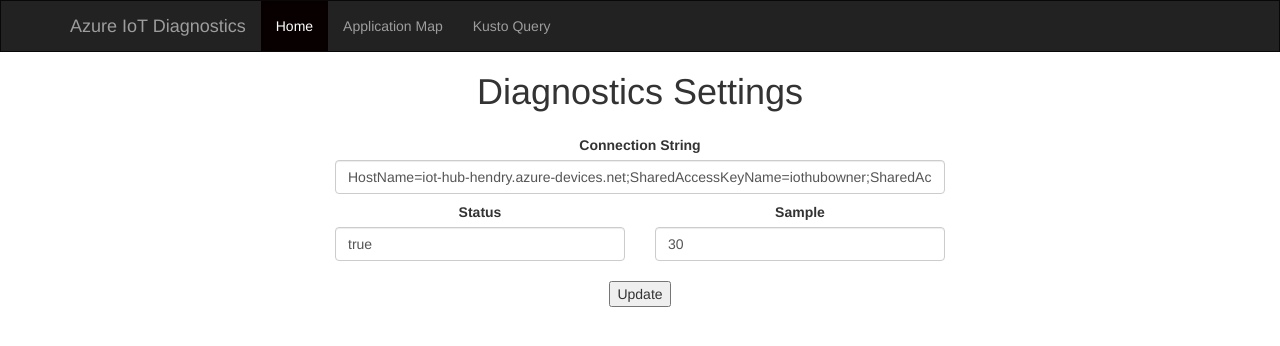
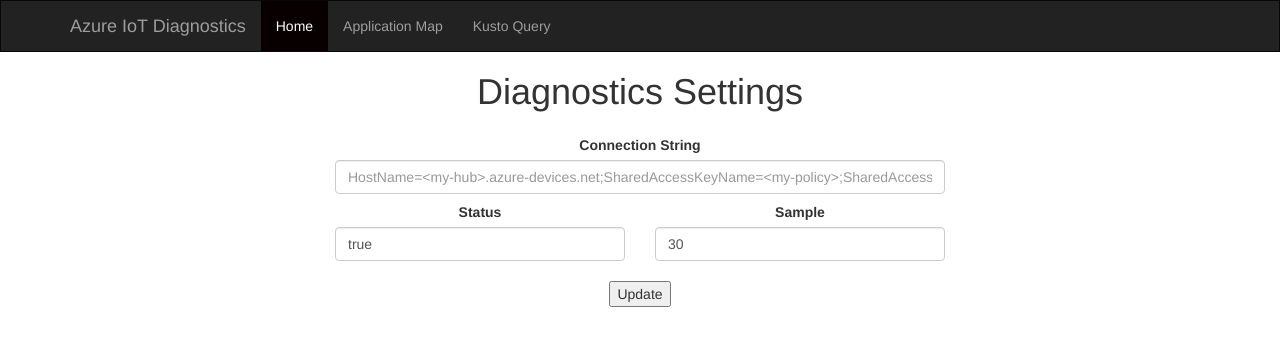
Before and after one commit to VSChina/azure-iot-diagnostics-portal, a Vue app: page /#/ in a window 1280 px wide. Shown: the top 346 px of the page. Built offline with nearby package versions, Linux system fonts and the light colour scheme.

Commit message:
Remove connection string

```diff
--- a/src/components/Home.vue
+++ b/src/components/Home.vue
@@ -41,7 +41,7 @@
   data () {
     return {
       msg: 'Diagnostics Settings',
-      connectionString: 'HostName=iot-hub-hendry.azure-devices.net;SharedAccessKeyName=iothubowner;SharedAccessKey=FE98m4TB4e5J/RzCpgtMV8+WXiXuZeRnBN8WzlaZTJQ=',
+      connectionString: '',
       status: 'true',
       sample: '30',
       result: '',
```
